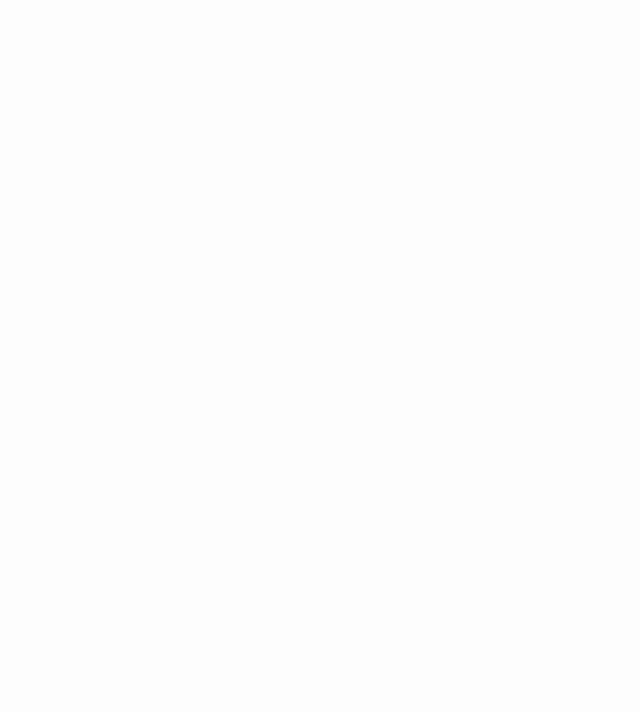
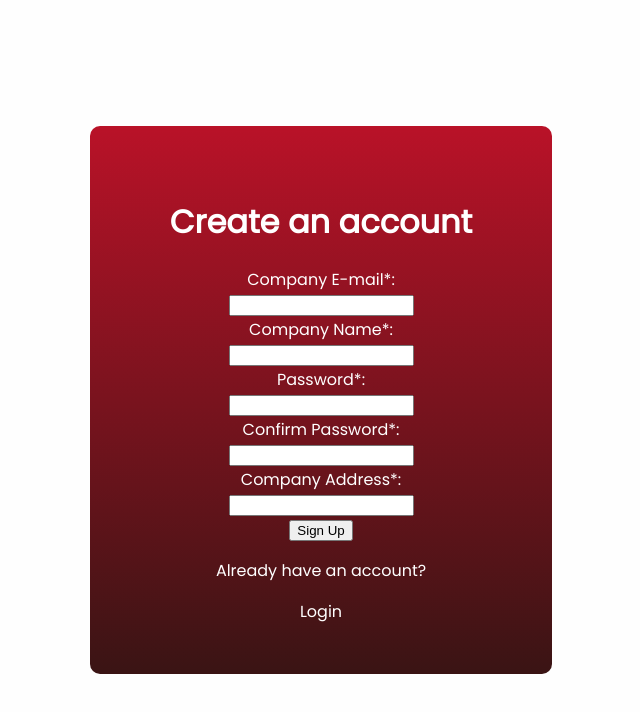
Before and after one commit to CENG-316-Group-3/IMS, a React (Vite) app in the folder Client/: page /company-register in a window 1280 px wide. Before the commit this address had no page. Shown: the top 712 px of the page, without its empty margins (319-959 px from the left). Built offline with nearby package versions, Linux system fonts and the light colour scheme; a web font is replaced by a local one.

Commit message:
basic register structure

```diff
--- a/Client/src/App.jsx
+++ b/Client/src/App.jsx
@@ -3,14 +3,16 @@
 import StudentLoginPage from './pages/StudentLoginPage';
 import LoginPage from './pages/LoginPage';
 import Header from './pages/Header';
+import CompanyRegister from './pages/CompanyRegister';
 
 function App() {
   return (
     <Router>
       <Routes>
-        <Route path="/" element={< Header/>} />
-        <Route path="/login" element={<LoginPage />} />
+        <Route path="/main" element={< Header />} />
+        <Route path="/" element={<LoginPage />} />
         <Route path="/student-login" element={<StudentLoginPage />} />
+        <Route path="/company-register" element={< CompanyRegister />} />
       </Routes>
     </Router>
   );
--- /dev/null
+++ b/Client/src/pages/CompanyRegister.jsx
@@ -0,0 +1,39 @@
+import React from 'react'
+import "../styles/CompanyRegister.css";
+
+function CompanyRegister() {
+
+    return (
+        <div className='register_div'>
+            <div className='page_content'>
+                <h1>Create an account</h1>
+                <div id='register-container-blur'>
+                    <form>
+                        <label id=''>Company E-mail*:</label><br />
+                        <input type="email" id='email' name='email' /><br />
+
+                        <label>Company Name*:</label><br />
+                        <input type="text" id='company-name' name='company-name' /><br />
+
+                        <label>Password*:</label><br />
+                        <input type="password" id='password' name='password' /><br />
+
+                        <label>Confirm Password*:</label><br />
+                        <input type="password" id='confirm-password' name='confirm-password' /><br />
+
+                        <label>Company Address*:</label><br />
+                        <input type="text" id='address' name='address' /><br />
+
+                        <button type="submit">Sign Up</button>
+                        <p> Already have an account?</p><a href="./student-login">Login</a>
+                    </form>
+                </div>
+            </div>
+
+
+
+        </div >
+    )
+}
+
+export default CompanyRegister
--- a/Client/src/pages/StudentLoginPage.jsx
+++ b/Client/src/pages/StudentLoginPage.jsx
@@ -23,11 +23,11 @@
             <div className="left_section">
                 <div className="left_section_content">
                     <h2>Sign in</h2>
-                    <SignInRegisterPanel button_text="Sign in" onClick={() => {/* TODO */}}>
+                    <SignInRegisterPanel button_text="Sign in" onClick={() => {/* TODO */ }}>
                         <InputContainer id="student_email" label="Student e-mail" type="email" placeholder="Enter your email" icon={profile_icon} state={email} setState={setEmail} />
-                        <InputContainer id="student_password" label="Password" type={password_type} placeholder="Enter your password" icon={padlock_icon} state={password} setState={setPassword} optional_icon={(password_hidden) ? password_show : password_hide} optional_text={(password_hidden) ? "Show" : "Hide"} optional_onClick={toggle_password_hide_state}/>
+                        <InputContainer id="student_password" label="Password" type={password_type} placeholder="Enter your password" icon={padlock_icon} state={password} setState={setPassword} optional_icon={(password_hidden) ? password_show : password_hide} optional_text={(password_hidden) ? "Show" : "Hide"} optional_onClick={toggle_password_hide_state} />
                     </SignInRegisterPanel>
-                    <h3><a href = "https://ceng.iyte.edu.tr/tr/courses/ceng-400/" target='_blank'><span>How can I login ?</span></a></h3>
+                    <h3><a href="https://ceng.iyte.edu.tr/tr/courses/ceng-400/" target='_blank'><span>How can I login ?</span></a></h3>
                 </div>
             </div>
             <div className="right_section">
--- /dev/null
+++ b/Client/src/styles/CompanyRegister.css
@@ -0,0 +1,16 @@
+.register_div {
+    display: flex;
+    justify-content: center;
+    align-items: center;
+    margin: 0;
+    width: 100%;
+    min-height: 100vh;
+}
+
+.page_content {
+    text-align: center;
+    background: linear-gradient(to bottom, var(--light_red), var(--dark_red));
+    border-radius: 10px;
+    color: white;
+    padding: 50px 80px;
+}
--- a/Client/src/styles/LoginPage.css
+++ b/Client/src/styles/LoginPage.css
@@ -29,14 +29,14 @@
     margin-bottom: 50px;
 }
 
-.login_page_button_cover a{
+.login_page_button_cover a {
     display: flex;
     justify-content: center;
     margin: 20px 0;
     text-decoration: none;
 }
 
-.login_page_button_cover hr{
+.login_page_button_cover hr {
     width: 50%;
 }
 
@@ -54,7 +54,7 @@
     transition: background-color 0.3s ease-in-out;
 }
 
-.login_page_button:hover{
+.login_page_button:hover {
     cursor: pointer;
     color: white;
     background-color: var(--dark_red);
```
